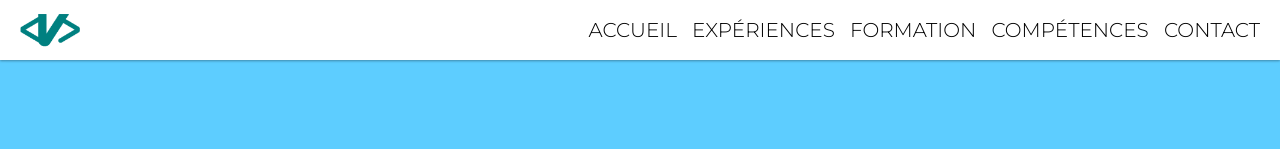
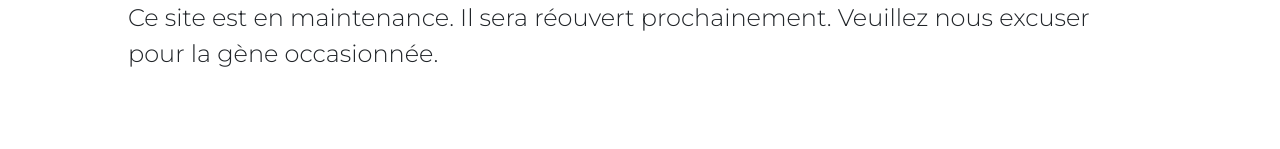
Before and after one commit to valentinboulanger/valentinboulanger.github.io, a plain HTML site: page index.html in a window 1280 px wide. Shown: the top 149 px of the page. Drawn offline with nearby package versions, Linux system fonts and the light colour scheme.

Commit message:
Préparation pour le nouveau site

```diff
--- a/index.html
+++ b/index.html
@@ -11,7 +11,8 @@
     <script src="assets/js/scrollReveal.js"></script>
   </head>
   <body>
-    <header>
+    <p>Ce site est en maintenance. Il sera réouvert prochainement. Veuillez nous excuser pour la gène occasionnée.</p>
+    <!--<header>
       <nav>
         <a href='index.html'><img style="margin-left: 20px;" src="assets/images/vbprojects_insset.png" alt="Mon logo" width='60px' height='60px'></a>
         <div id='menuMax' style='float: right; margin: 15px 15px 0 0; font-size: 20px; animation: slideRightMenu 1s;'>
@@ -105,4 +106,4 @@ $(document).ready(function(){
     }
   });
 });
-</script>
+</script>-->
```
